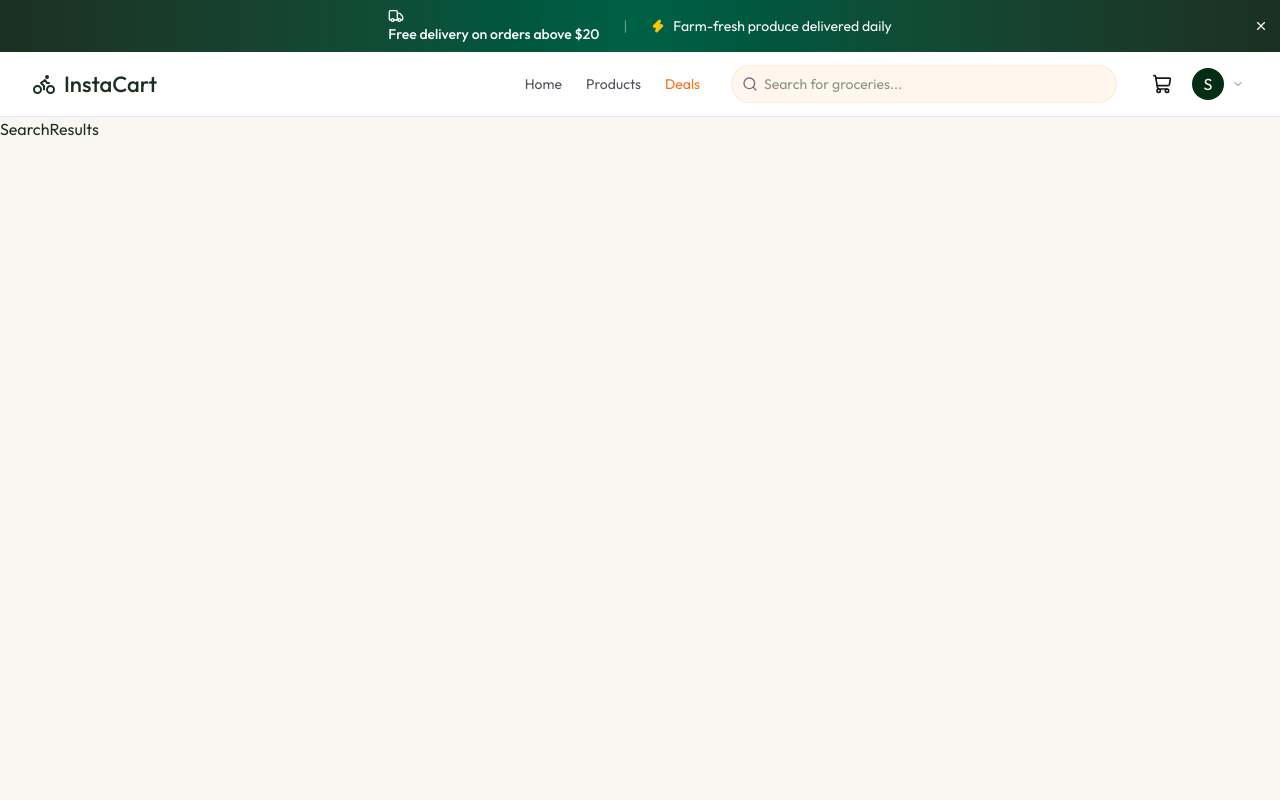
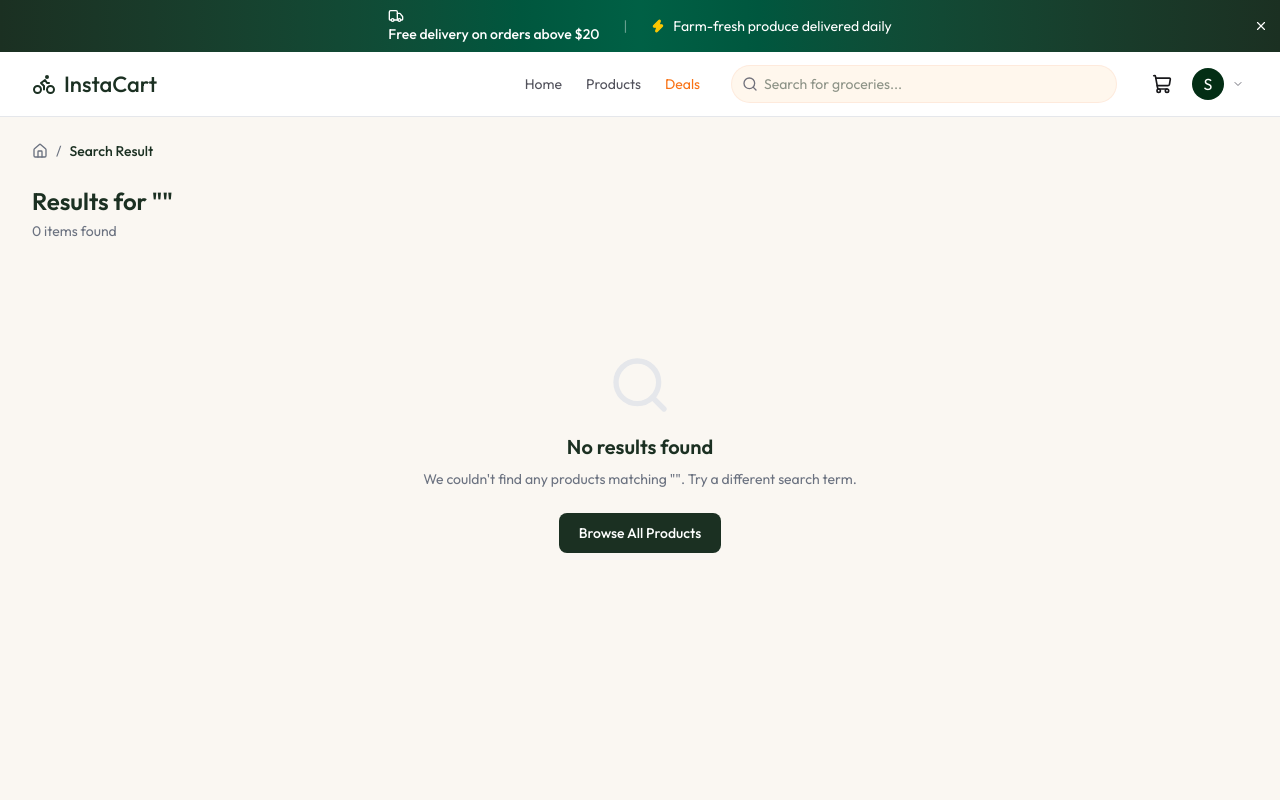
Before and after one commit to SanketHajare44/FreshLeaf, a React (Vite) app in the folder client/: page /search in a window 1280 px wide. Shown: the top 800 px of the page. Built offline with nearby package versions, Linux system fonts and the light colour scheme.

Commit message:
Search result component

```diff
--- a/client/src/pages/SearchResults.tsx
+++ b/client/src/pages/SearchResults.tsx
@@ -1,7 +1,84 @@
-import React from "react";
+import { useEffect, useState } from "react";
+import type { Product } from "../types";
+import { Link, useSearchParams } from "react-router-dom";
+import { dummyProducts } from "../data/assets";
+import { Home, Search } from "lucide-react";
+import Loading from "../components/Loading";
+import ProductCard from "../components/ProductCard";
 
 const SearchResults = () => {
-  return <div>SearchResults</div>;
+  const [products, setProducts] = useState<Product[]>([]);
+  const [loading, setLoading] = useState(false);
+  const [searchParams] = useSearchParams();
+  const query = searchParams.get("q") || "";
+
+  useEffect(() => {
+    if (!query) {
+      setProducts([]);
+      return;
+    }
+
+    const filteredProducts = dummyProducts.filter((p: Product) =>
+      p.name.toLowerCase().includes(query.toLowerCase()),
+    );
+
+    setProducts(filteredProducts);
+    setLoading(false);
+  }, [query]);
+
+  return (
+    <div className="min-h-screen bg-app-cream">
+      <div className="max-w-7xl mx-auto px-4 sm:px-6 lg:px-8 py-6">
+        {/* Breadcrumb */}
+        <nav className="flex items-center gap-2 text-sm text-app-text-light mb-6">
+          <Link to="/" className="hover:text-app-green transition-colors">
+            <Home className="size-4" />
+          </Link>
+          <span>/</span>
+          <span className="text-app-green font-medium">Search Result</span>
+        </nav>
+
+        {/* Header */}
+
+        <div className="mb-8">
+          <h1 className="text-2xl font-semibold text-app-green mb-1">
+            Results for "{query}"
+          </h1>
+          <p className="text-sm text-app-text-light">
+            {loading ? "Searching..." : `${products.length} items found`}
+          </p>
+        </div>
+
+        {/* Results */}
+        {loading ? (
+          <Loading />
+        ) : products.length === 0 ? (
+          <div className="text-center py-20">
+            <Search className="size-16 text-app-border mx-auto mb-4" />
+            <h2 className="text-xl font-semibold text-app-green mb-2">
+              No results found
+            </h2>
+            <p className="text-sm text-app-text-light mb-6 max-w-md mx-auto">
+              We couldn't find any products matching "{query}". Try a different
+              search term.
+            </p>
+            <Link
+              to="/products"
+              className="inline-flex px-5 py-2.5 bg-app-green text-white text-sm font-medium rounded-lg"
+            >
+              Browse All Products
+            </Link>
+          </div>
+        ) : (
+          <div className="grid grid-cols-2 sm:grid-cols-3 lg:grid-cols-4 gap-4">
+            {products.map((product) => (
+              <ProductCard key={product._id} product={product} />
+            ))}
+          </div>
+        )}
+      </div>
+    </div>
+  );
 };
 
 export default SearchResults;
```
